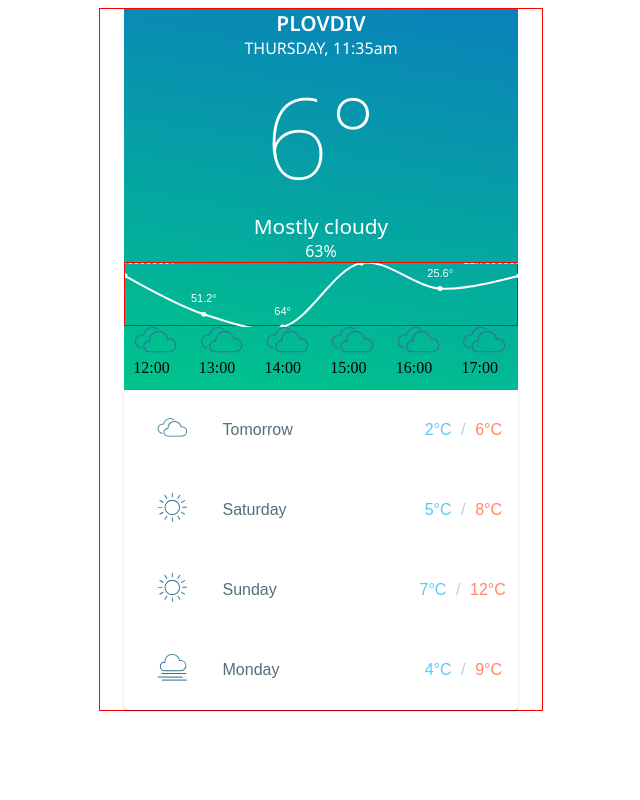
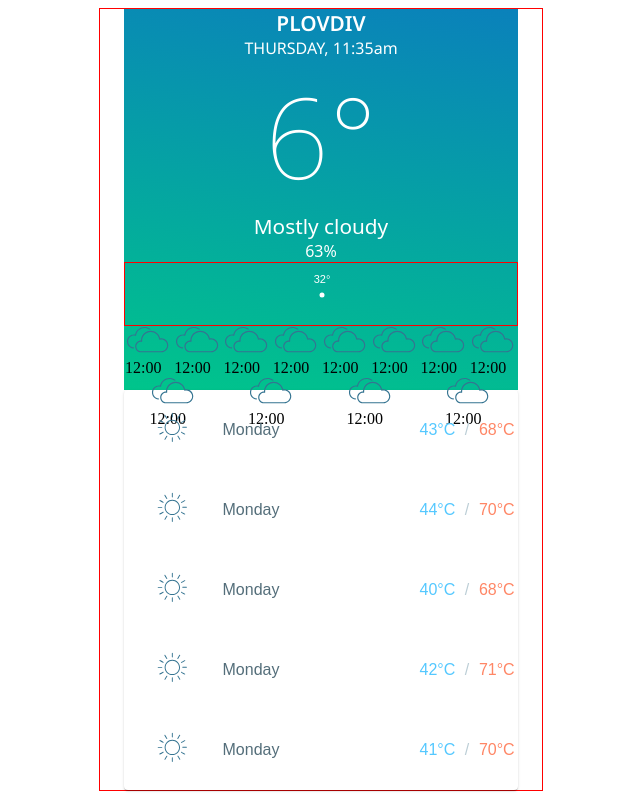
Before and after one commit to oscaramos/weather-app, a React (Create React App) app: page / in a window 1280 px wide. Shown: the whole page, without its empty margins (319-959 px from the left). Built offline with nearby package versions, Linux system fonts and the light colour scheme.

Commit message:
Connect App with Api

```diff
--- a/src/App.js
+++ b/src/App.js
@@ -1,8 +1,7 @@
-import React, { useState } from 'react';
+import React, { useEffect, useState } from 'react';
 
 import Grid from "@material-ui/core/Grid";
 import Container from "@material-ui/core/Container";
-import Paper from "@material-ui/core/Paper";
 import { makeStyles } from '@material-ui/core/styles';
 
 import cloudyIcon from './icons/weather/cloudy.svg';
@@ -14,38 +13,8 @@ import WeekWeatherMenu from "./components/WeekWeatherMenu";
 import './App.css';
 import WeatherChart from "./components/WeatherChart";
 import HourWeather from "./components/HourWeather";
+import { requestDayMinMaxTemperatures, requestHourTemperatures } from "./api/api";
 
-const data = [
-  {
-    "id": "weather",
-    "data": [
-      {
-        "x": "12:00",
-        "y": 6
-      },
-      {
-        "x": "13:00",
-        "y": 3
-      },
-      {
-        "x": "14:00",
-        "y": 2
-      },
-      {
-        "x": "15:00",
-        "y": 7
-      },
-      {
-        "x": "16:00",
-        "y": 5
-      },
-      {
-        "x": "17:00",
-        "y": 6
-      }
-    ]
-  }
-]
 
 
 const useStyles = makeStyles(theme => ({
@@ -102,7 +71,7 @@ function App() {
 
   const classes = useStyles();
 
-  const weekWeather = [
+  const [weekWeather, setWeekWeather] = useState([
     {
       icon: cloudyIcon,
       weekDay: 'Tomorrow',
@@ -127,7 +96,63 @@ function App() {
       minTemperature: '4',
       maxTemperature: '9',
     }
-  ]
+  ]);
+  const [data, setData] = useState([
+  {
+    "id": "weather",
+    "data": [
+      {
+        "x": "12:00",
+        "y": 6
+      },
+      {
+        "x": "13:00",
+        "y": 3
+      },
+      {
+        "x": "14:00",
+        "y": 2
+      },
+      {
+        "x": "15:00",
+        "y": 7
+      },
+      {
+        "x": "16:00",
+        "y": 5
+      },
+      {
+        "x": "17:00",
+        "y": 6
+      }
+    ]
+  }
+]);
+
+  useEffect(() => {
+    requestDayMinMaxTemperatures('arequipa')
+      .then(dayTemperatures => {
+        setWeekWeather(dayTemperatures.map(temperature => ({
+            minTemperature: temperature.minimum,
+            maxTemperature: temperature.maximum,
+            icon: sunnyIcon, // TODO
+            weekDay: 'Monday' // TODO
+          }))
+        )
+      })
+
+    requestHourTemperatures('arequipa')
+      .then(hourTemperatures => {
+        setData([{
+          id: 'weather',
+          data: hourTemperatures.map(temperature => ({
+            "x": "12:00",
+            "y": temperature.temperature
+          }))
+        }])
+      })
+
+  }, [])
 
   return (
     <Container maxWidth='xs' style={{ border: "1px solid red" }}>
```
